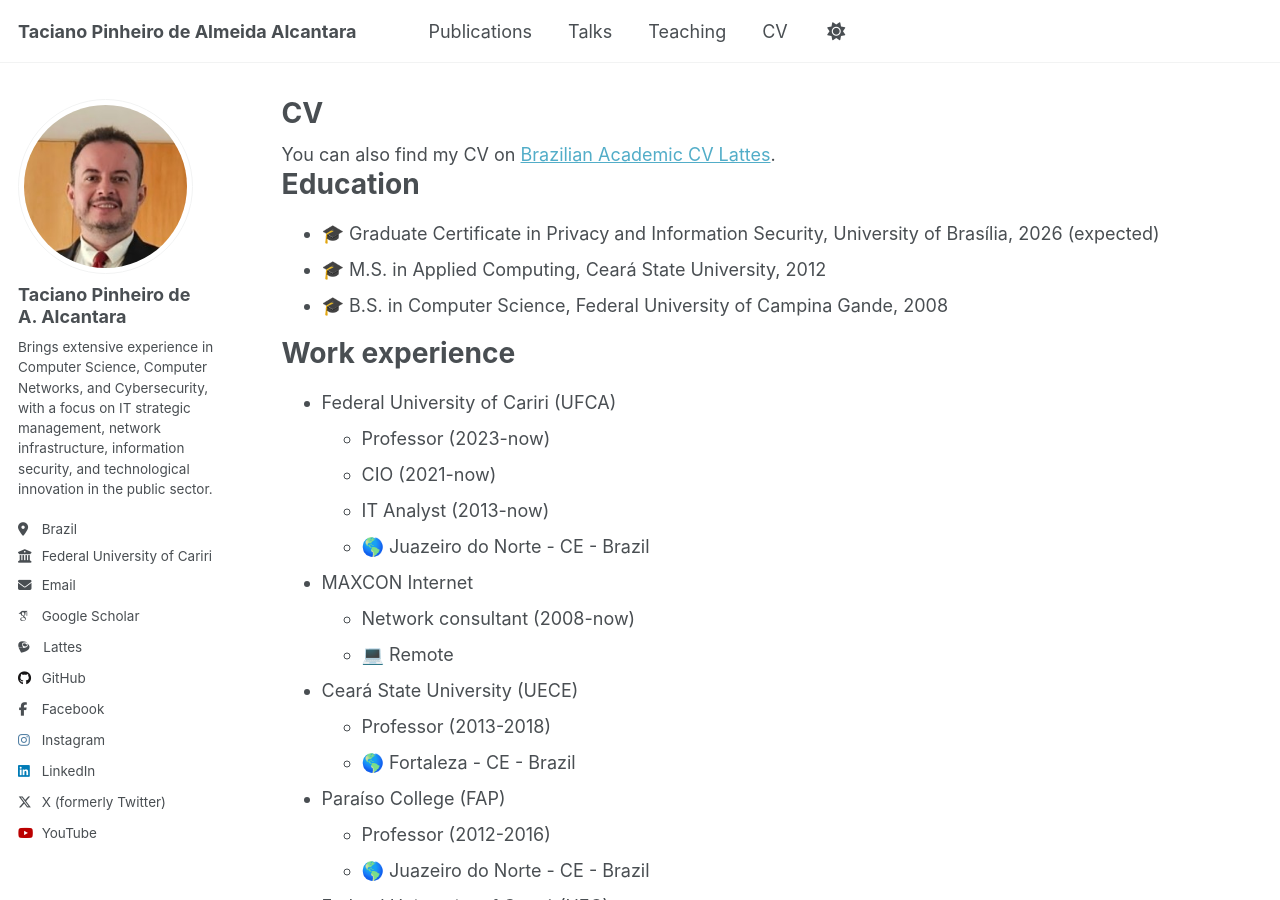
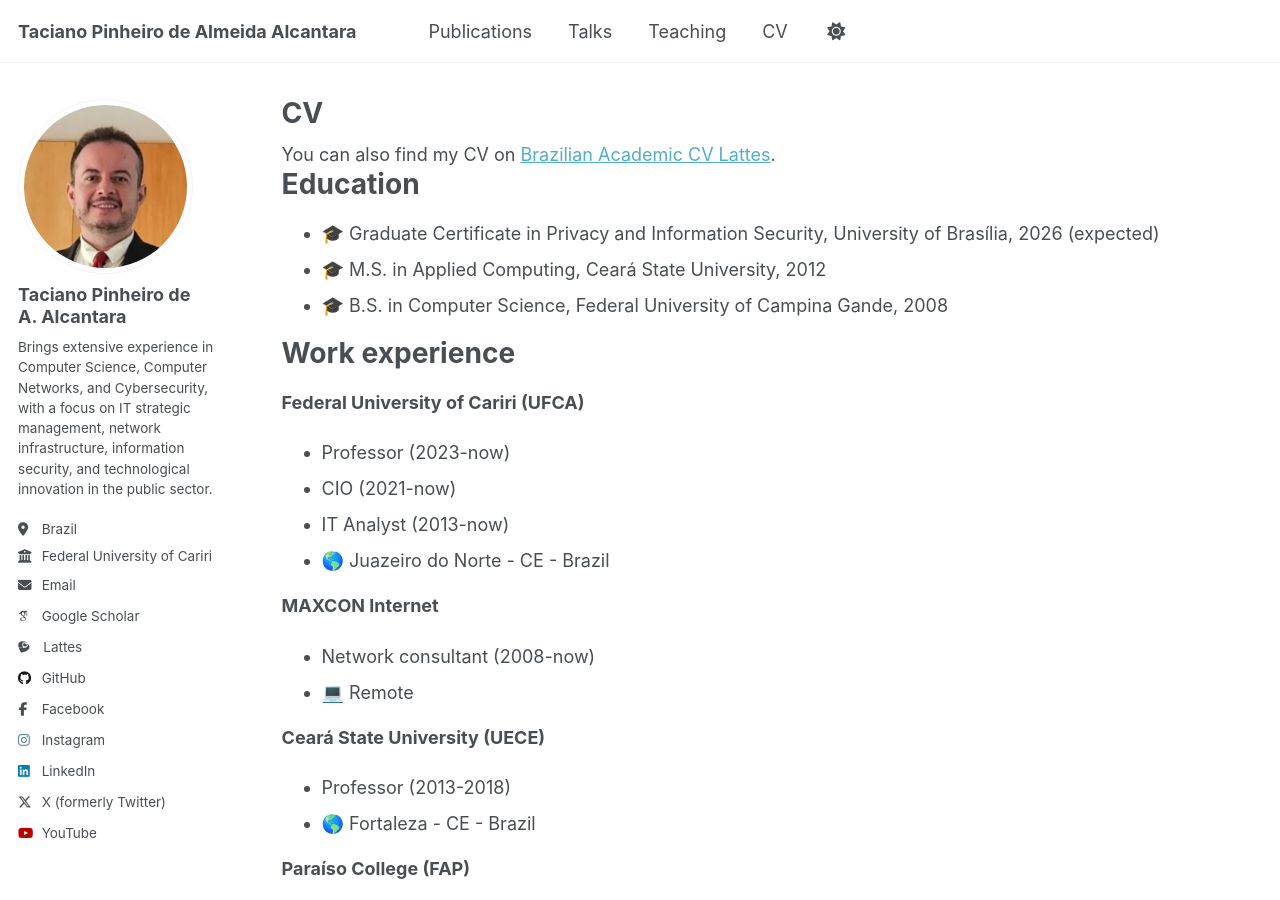
Before and after one commit to tacianopinheiro/tacianopinheiro.github.io, a Jekyll site: the page built from _pages/cv.md, in a window 1280 px wide and 900 px high. Built offline with Jekyll 4.4.1, drawn with Linux system fonts in a browser that asks for light colours; emoji names are drawn with the system emoji font; some web fonts are replaced.

Commit message:
Update cv.md

```diff
--- a/_pages/cv.md
+++ b/_pages/cv.md
@@ -21,39 +21,40 @@ Education
 
 Work experience
 ======
-* Federal University of Cariri (UFCA)
-  * Professor (2023-now)
-  * CIO (2021-now)
-  * IT Analyst (2013-now)
-  * :earth_americas: Juazeiro do Norte - CE - Brazil
 
-* MAXCON Internet
-  * Network consultant (2008-now)
-  * :computer: Remote
+**Federal University of Cariri (UFCA)**
+* Professor (2023-now)
+* CIO (2021-now)
+* IT Analyst (2013-now)
+* :earth_americas: Juazeiro do Norte - CE - Brazil
 
-* Ceará State University (UECE)
-  * Professor (2013-2018)
-  * :earth_americas: Fortaleza - CE - Brazil
+**MAXCON Internet**
+* Network consultant (2008-now)
+* :computer: Remote
 
-* Paraíso College (FAP)
-  * Professor (2012-2016)
-  * :earth_americas: Juazeiro do Norte - CE - Brazil
+**Ceará State University (UECE)**
+* Professor (2013-2018)
+* :earth_americas: Fortaleza - CE - Brazil
 
-* Federal University of Ceará (UFC)
-  * IT Analyst (2011-2013)
-  * :earth_americas: Fortaleza - CE - Brazil
+**Paraíso College (FAP)**
+* Professor (2012-2016)
+* :earth_americas: Juazeiro do Norte - CE - Brazil
 
-* Leão Sampaio College (FALS)
-  * Professor (2011)
-  * :earth_americas: Juazeiro do Norte - CE - Brazil
+**Federal University of Ceará (UFC)**
+* IT Analyst (2011-2013)
+* :earth_americas: Fortaleza - CE - Brazil
 
-* BRQ IT Services
-  * IT consultant (2009-2010)
-  * :earth_americas: Fortaleza - CE - Brazil
+**Leão Sampaio College (FALS)**
+* Professor (2011)
+* :earth_americas: Juazeiro do Norte - CE - Brazil
 
-* Stefanini IT Solutions
-  * Software Engineer (2008-2009)
-  * :earth_americas: Fortaleza - CE - Brazil
+**BRQ IT Services**
+* IT consultant (2009-2010)
+* :earth_americas: Fortaleza - CE - Brazil
+
+**Stefanini IT Solutions**
+* Software Engineer (2008-2009)
+* :earth_americas: Fortaleza - CE - Brazil
 
 Skills
 ======
```
